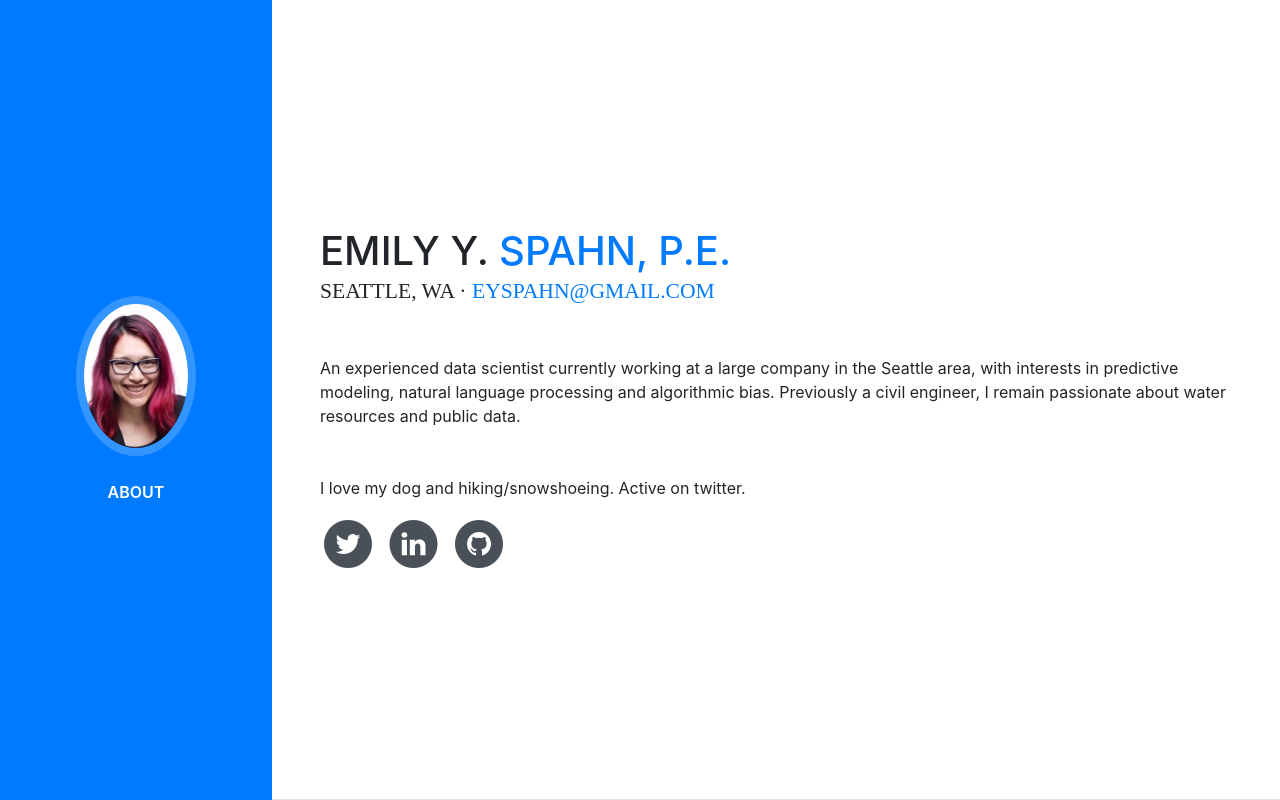
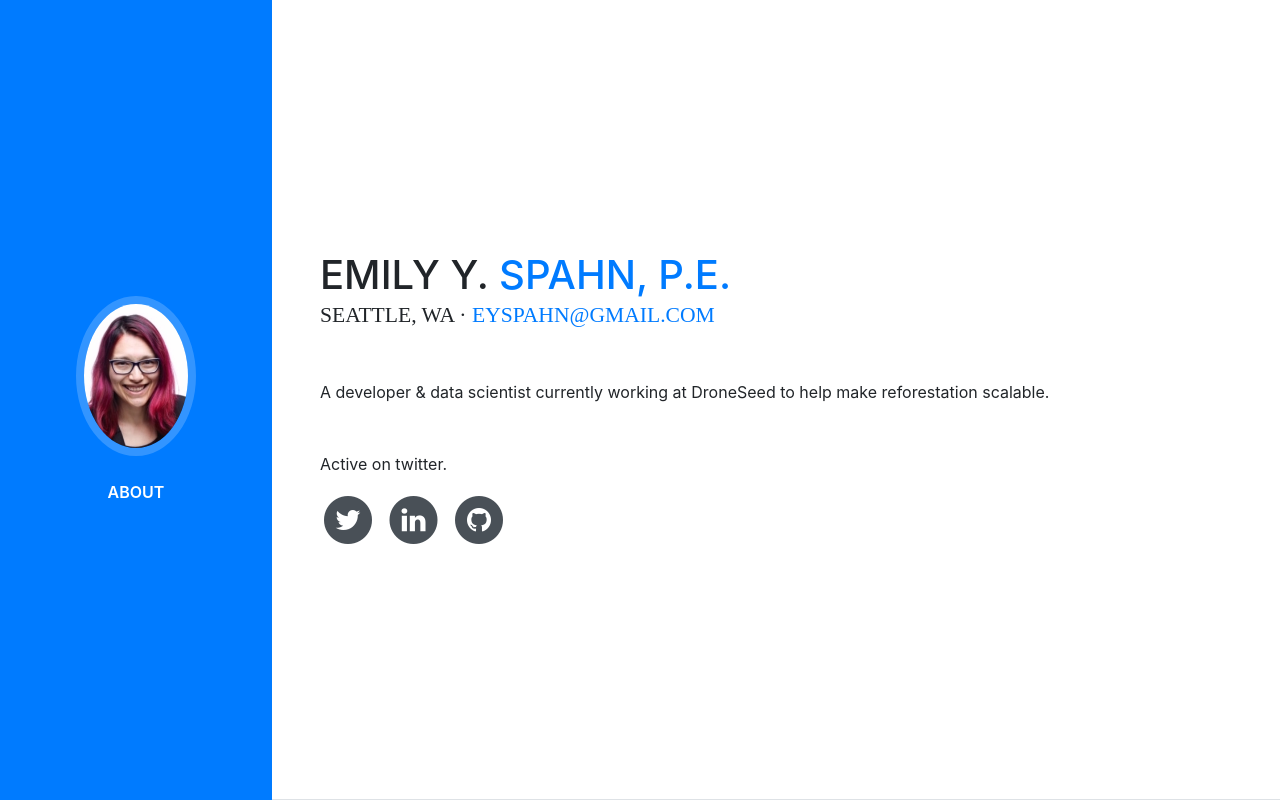
Before and after one commit to eyspahn/eyspahn.github.io, a website with bundled scripts: page index.html in a window 1280 px wide. Built offline with nearby package versions, Linux system fonts and the light colour scheme; a web font is replaced by a local one.

Commit message:
bio update

```diff
--- a/index.html
+++ b/index.html
@@ -75,8 +75,8 @@
           <div class="subheading mb-5">Seattle, WA ·
             <a href="mailto:eyspahn@gmail.com">eyspahn@gmail.com</a>
           </div>
-          <p class="mb-5">An experienced data scientist currently working at a large company in the Seattle area, with interests in predictive modeling, natural language processing and algorithmic bias. Previously a civil engineer, I remain passionate about water resources and public data.</p>
-          <p>I love my dog and hiking/snowshoeing. Active on twitter. </p>
+          <p class="mb-5">A developer & data scientist currently working at DroneSeed to help make reforestation scalable.</p>
+          <p>Active on twitter. </p>
           <ul class="list-inline list-social-icons mb-0">
             <!--
             <li class="list-inline-item">
```
